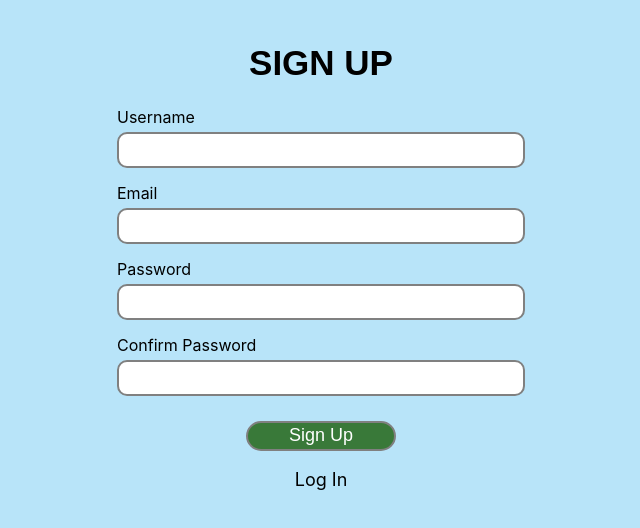
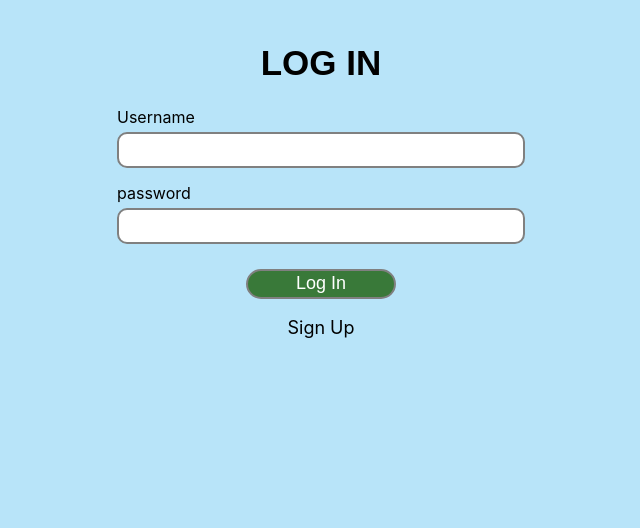
Before and after one commit to ArmanApoyan/new_app, a React (Create React App) app: page /log in a window 1280 px wide. Shown: the top 528 px of the page, without its empty margins (319-959 px from the left). Built offline with nearby package versions, Linux system fonts and the light colour scheme.

Commit message:
04.07 log/reg page validation

```diff
--- a/src/pages/login/index.tsx
+++ b/src/pages/login/index.tsx
@@ -3,7 +3,7 @@ import { useForm } from "react-hook-form";
 import "./style.scss";
 
 const Log: React.FC = () => {
-  const [type, setType] = useState("reg");
+  const [type, setType] = useState("log");
   const {
     register,
     handleSubmit,
@@ -27,8 +27,9 @@ const Log: React.FC = () => {
               <input
                 className="reg_input"
                 type="text"
-                {...register("username", { required: true })}
-              />
+                {...register("username", { required: true, minLength: 3 })}
+                />
+                {errors.username && <p className="error">Username is not correct</p>}
             </div>
             <div className="reg_div">
               <label>Email</label>
@@ -37,22 +38,26 @@ const Log: React.FC = () => {
                 type="email"
                 {...register("email", { required: true })}
               />
+              {errors.email && <p className="error">Email is not correct</p>}
+
             </div>
             <div className="reg_div">
               <label>Password</label>
               <input
                 className="reg_input"
                 type="password"
-                {...register("password", { required: true })}
+                {...register("password", { required: true, minLength: 6 })}
               />
+              {errors.password && <p className="error">Password is not correct</p>}
             </div>
             <div className="reg_div">
               <label>Confirm Password</label>
               <input
                 className="reg_input"
                 type="password"
-                {...register("confirm", { required: true })}
+                {...register("confirm", { required: true, minLength: 6 })}
               />
+              {errors.confirm && <p className="error">Confirm Password is not correct</p>}
             </div>
             <button className="reg_btn">Sign Up</button>
           </form>
@@ -85,16 +90,20 @@ const Log: React.FC = () => {
               <input
                 className="reg_input"
                 type="text"
-                {...register("username", { required: true })}
+                {...register("username", { required: true, minLength:3 })}
               />
+              {errors.username && <p className="error">Username is not correct</p>}
+
             </div>
             <div className="reg_div">
               <label>password</label>
               <input
                 className="reg_input"
                 type="password"
-                {...register("password", { required: true })}
+                {...register("password", { required: true, minLength:6 })}
               />
+              {errors.password && <p className="error">Password is not correct</p>}
+
             </div>
             <button className="reg_btn">Log In</button>
           </form>
--- a/src/pages/login/style.scss
+++ b/src/pages/login/style.scss
@@ -57,3 +57,19 @@
         text-transform: uppercase;
     }
 }
+.error {
+    color: red;
+    margin:0 0 25px 0;
+    padding: 0;
+}
+
+@media (max-width:530px){
+    .reg_input {
+        width: 250px !important;
+    }
+}
+@media (max-width:330px){
+    .reg_input {
+        width: 200px !important;
+    }
+}
```
